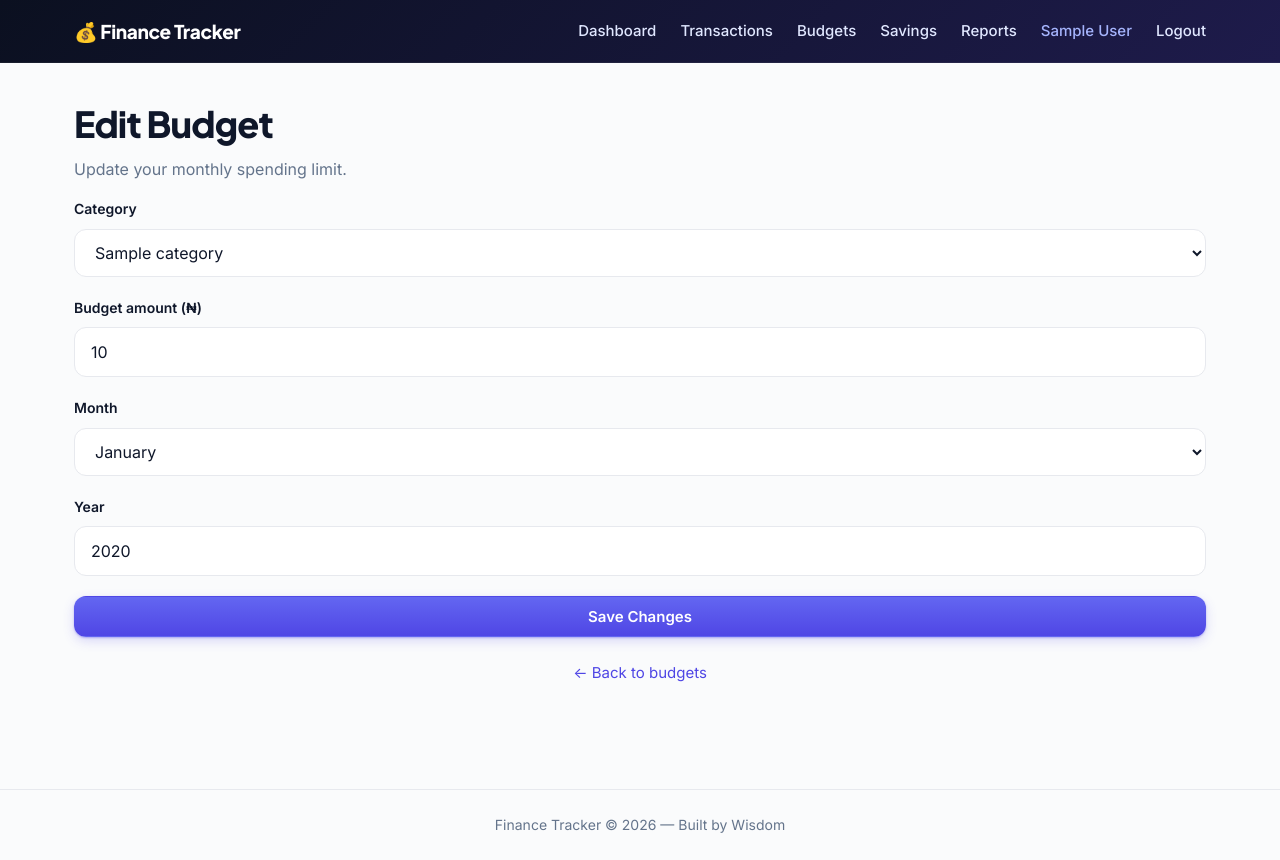
After one commit to wisdom1240/finance-tracker, a Flask app: page /budgets/1/edit in a window 1280 px wide. The commit adds this page. Run offline with Flask 3, Linux system fonts and the light colour scheme; the visitor is signed in with stand-in values (Sample User, id 1); a database or web service that is not in the repository returns one stand-in record (values such as "Sample title"); some libraries are stand-ins or nearby versions.

Commit message:
Stage 25: Add budget edit, delete and warning labels

```diff
--- a/app.py
+++ b/app.py
@@ -408,9 +408,6 @@ def create_app():
         db = get_db()
         cur = db.cursor(cursor_factory=psycopg2.extras.RealDictCursor)
 
-        # Budget with SPENT computed live from transactions.
-        # Note: budget.month and budget.year are matched against
-        # EXTRACT(MONTH FROM transaction_date) and EXTRACT(YEAR FROM ...).
         cur.execute(
             "SELECT b.id, b.amount, b.month, b.year, "
             "       c.name AS category_name, "
@@ -431,7 +428,6 @@ def create_app():
         rows = cur.fetchall()
         cur.close()
 
-        # Convert spent/amount to Decimal math and add derived fields
         budgets_list = []
         for r in rows:
             spent = r["spent"] or 0
@@ -484,7 +480,6 @@ def create_app():
 
             errors = []
 
-            # Category — must be a valid EXPENSE category
             category_row = None
             if not category_id or not category_id.isdigit():
                 errors.append("Please choose a category.")
@@ -501,7 +496,6 @@ def create_app():
                 elif category_row["type"] != "EXPENSE":
                     errors.append("Budgets only apply to expense categories.")
 
-            # Amount
             try:
                 amount_dec = float(amount)
             except (TypeError, ValueError):
@@ -509,15 +503,12 @@ def create_app():
             if amount_dec is None or amount_dec <= 0:
                 errors.append("Budget amount must be greater than zero.")
 
-            # Month
             if not month.isdigit() or not (1 <= int(month) <= 12):
                 errors.append("Please choose a valid month.")
 
-            # Year
             if not year.isdigit() or not (2000 <= int(year) <= 2100):
                 errors.append("Please enter a valid year.")
 
-            # Check for existing budget for same (user, category, month, year)
             if not errors:
                 cur3 = db.cursor()
                 cur3.execute(
@@ -555,6 +546,150 @@ def create_app():
             current_month=today.month,
             current_year=today.year,
         )
+
+    # ----------------------------------------------------------------
+    # Edit Budget
+    # ----------------------------------------------------------------
+    @app.route("/budgets/<int:budget_id>/edit", methods=["GET", "POST"])
+    @login_required
+    def edit_budget(budget_id):
+        user_id = session["user_id"]
+        db = get_db()
+
+        cur = db.cursor(cursor_factory=psycopg2.extras.RealDictCursor)
+        cur.execute(
+            "SELECT id, category_id, amount, month, year "
+            "FROM budgets "
+            "WHERE id = %s AND user_id = %s",
+            (budget_id, user_id),
+        )
+        budget = cur.fetchone()
+        cur.close()
+
+        if budget is None:
+            abort(404)
+
+        cur = db.cursor(cursor_factory=psycopg2.extras.RealDictCursor)
+        cur.execute(
+            "SELECT id, name FROM categories "
+            "WHERE type = 'EXPENSE' ORDER BY name"
+        )
+        categories = cur.fetchall()
+        cur.close()
+
+        if request.method == "POST":
+            category_id = request.form.get("category_id", "").strip()
+            amount = request.form.get("amount", "").strip()
+            month = request.form.get("month", "").strip()
+            year = request.form.get("year", "").strip()
+
+            errors = []
+
+            category_row = None
+            if not category_id or not category_id.isdigit():
+                errors.append("Please choose a category.")
+            else:
+                cur2 = db.cursor(cursor_factory=psycopg2.extras.RealDictCursor)
+                cur2.execute(
+                    "SELECT id, type FROM categories WHERE id = %s",
+                    (int(category_id),),
+                )
+                category_row = cur2.fetchone()
+                cur2.close()
+                if category_row is None:
+                    errors.append("That category does not exist.")
+                elif category_row["type"] != "EXPENSE":
+                    errors.append("Budgets only apply to expense categories.")
+
+            try:
+                amount_dec = float(amount)
+            except (TypeError, ValueError):
+                amount_dec = None
+            if amount_dec is None or amount_dec <= 0:
+                errors.append("Budget amount must be greater than zero.")
+
+            if not month.isdigit() or not (1 <= int(month) <= 12):
+                errors.append("Please choose a valid month.")
+
+            if not year.isdigit() or not (2000 <= int(year) <= 2100):
+                errors.append("Please enter a valid year.")
+
+            # Check for a DIFFERENT budget with the same (user, category, month, year)
+            if not errors:
+                cur3 = db.cursor()
+                cur3.execute(
+                    "SELECT id FROM budgets "
+                    "WHERE user_id = %s AND category_id = %s AND month = %s AND year = %s "
+                    "  AND id <> %s",
+                    (user_id, int(category_id), int(month), int(year), budget_id),
+                )
+                if cur3.fetchone() is not None:
+                    errors.append(
+                        "You already have a budget for that category in that month."
+                    )
+                cur3.close()
+
+            if errors:
+                for e in errors:
+                    flash(e, "error")
+                budget = {
+                    "id": budget_id,
+                    "category_id": int(category_id) if category_id.isdigit() else None,
+                    "amount": amount,
+                    "month": int(month) if month.isdigit() else None,
+                    "year": int(year) if year.isdigit() else None,
+                }
+            else:
+                cur4 = db.cursor()
+                cur4.execute(
+                    "UPDATE budgets "
+                    "SET category_id = %s, amount = %s, month = %s, year = %s "
+                    "WHERE id = %s AND user_id = %s",
+                    (
+                        int(category_id),
+                        amount_dec,
+                        int(month),
+                        int(year),
+                        budget_id,
+                        user_id,
+                    ),
+                )
+                db.commit()
+                cur4.close()
+
+                flash("Budget updated successfully.", "success")
+                return redirect(url_for("budgets"))
+
+        return render_template(
+            "edit_budget.html",
+            budget=budget,
+            categories=categories,
+            months=MONTH_NAMES,
+        )
+
+    # ----------------------------------------------------------------
+    # Delete Budget
+    # ----------------------------------------------------------------
+    @app.route("/budgets/<int:budget_id>/delete", methods=["POST"])
+    @login_required
+    def delete_budget(budget_id):
+        user_id = session["user_id"]
+
+        db = get_db()
+        cur = db.cursor()
+        cur.execute(
+            "DELETE FROM budgets WHERE id = %s AND user_id = %s",
+            (budget_id, user_id),
+        )
+        deleted = cur.rowcount
+        db.commit()
+        cur.close()
+
+        if deleted == 0:
+            abort(404)
+
+        flash("Budget deleted successfully.", "success")
+        return redirect(url_for("budgets"))
 
     # ----------------------------------------------------------------
     # Registration
--- /dev/null
+++ b/templates/edit_budget.html
@@ -0,0 +1,61 @@
+{% extends "base.html" %}
+
+{% block title %}Edit Budget — Finance Tracker{% endblock %}
+
+{% block content %}
+<section class="auth-card">
+    <h1>Edit Budget</h1>
+    <p class="text-muted">Update your monthly spending limit.</p>
+
+    <form method="POST"
+          action="{{ url_for('edit_budget', budget_id=budget.id) }}"
+          novalidate>
+        <input type="hidden" name="csrf_token" value="{{ csrf_token() }}">
+
+        <div class="form-group">
+            <label class="form-label" for="category_id">Category</label>
+            <select class="form-select" id="category_id" name="category_id" required>
+                <option value="">Select an expense category…</option>
+                {% for c in categories %}
+                    <option value="{{ c.id }}"
+                        {% if c.id == budget.category_id %}selected{% endif %}>
+                        {{ c.name }}
+                    </option>
+                {% endfor %}
+            </select>
+        </div>
+
+        <div class="form-group">
+            <label class="form-label" for="amount">Budget amount (₦)</label>
+            <input class="form-input" type="number" id="amount" name="amount"
+                   min="0.01" step="0.01" placeholder="0.00"
+                   value="{{ budget.amount }}" required>
+        </div>
+
+        <div class="form-group">
+            <label class="form-label" for="month">Month</label>
+            <select class="form-select" id="month" name="month" required>
+                {% for m_num, m_name in months %}
+                    <option value="{{ m_num }}"
+                        {% if m_num == budget.month %}selected{% endif %}>
+                        {{ m_name }}
+                    </option>
+                {% endfor %}
+            </select>
+        </div>
+
+        <div class="form-group">
+            <label class="form-label" for="year">Year</label>
+            <input class="form-input" type="number" id="year" name="year"
+                   min="2000" max="2100"
+                   value="{{ budget.year }}" required>
+        </div>
+
+        <button type="submit" class="btn btn-primary btn-block">Save Changes</button>
+    </form>
+
+    <p class="text-muted mt-6" style="text-align: center; font-size: 0.9375rem;">
+        <a href="{{ url_for('budgets') }}">← Back to budgets</a>
+    </p>
+</section>
+{% endblock %}s
```
Also changed, not shown: static/css/style.css (+35 -0 lines), templates/budgets.html (+34 -4 lines).
